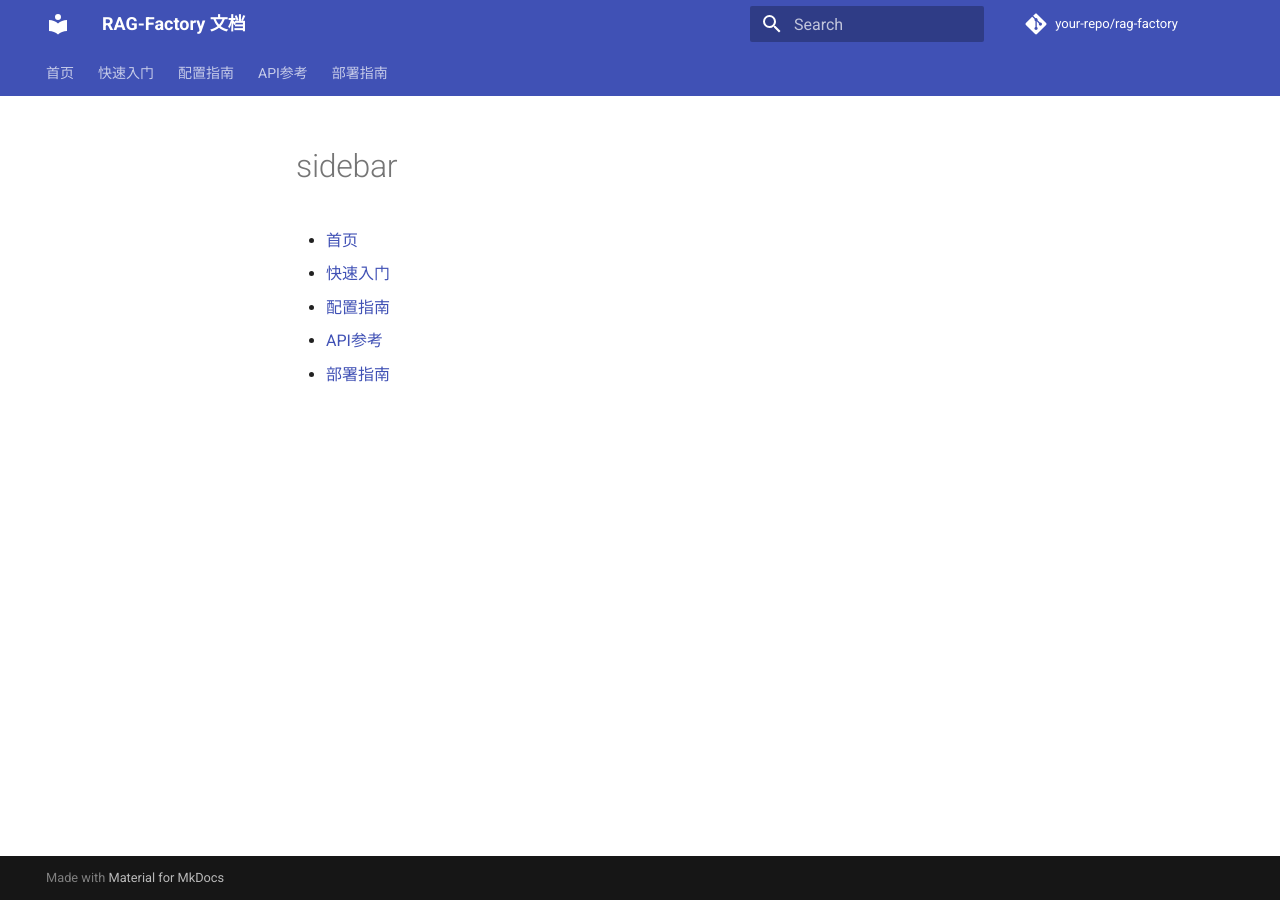
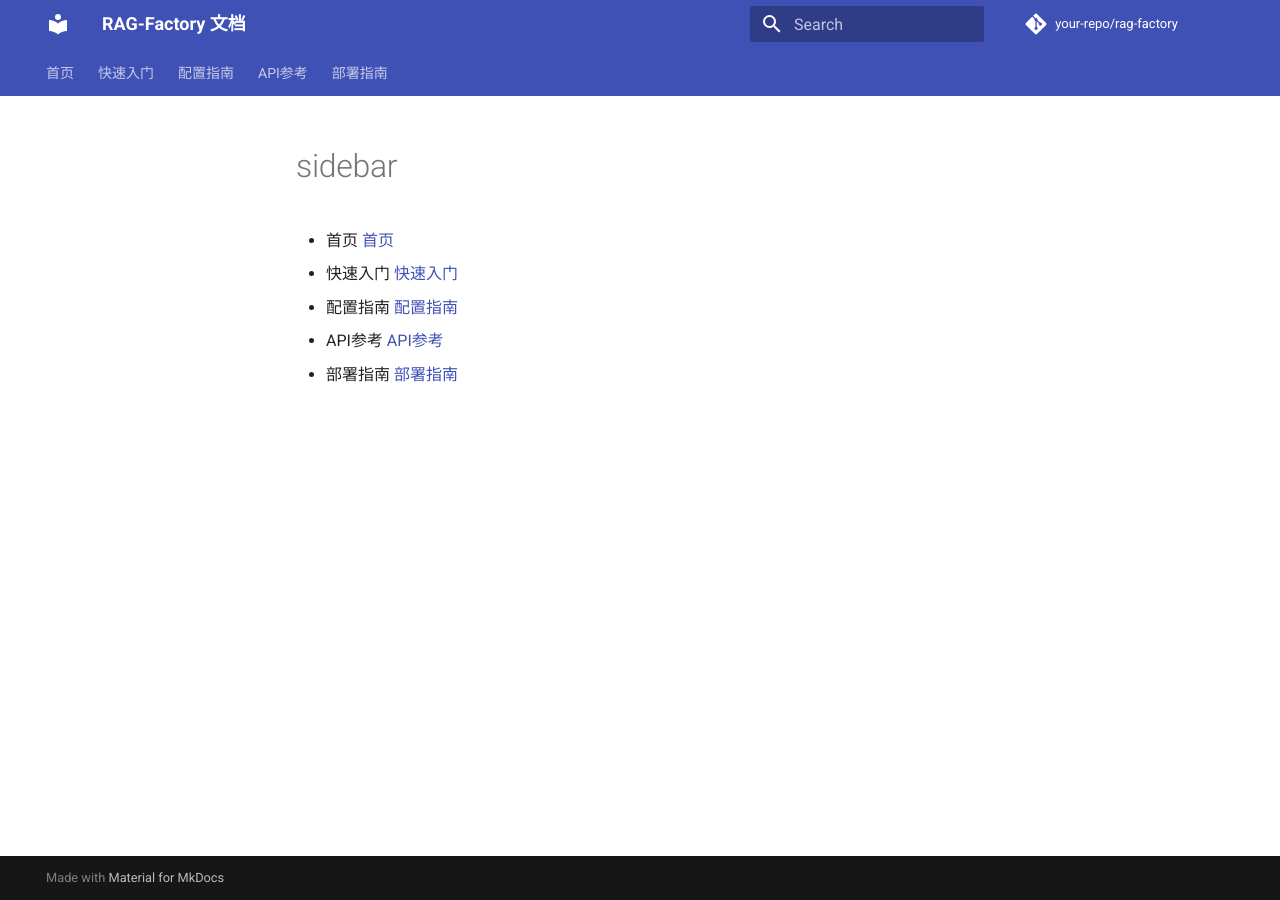
Before and after one commit to DataArcTech/RAG-Factory, an MkDocs documentation site: the page built from docs/_sidebar.md, in a window 1280 px wide. Built offline with MkDocs 1.6.1 and Material for MkDocs 9.7.7, drawn with Linux system fonts in a browser that asks for light colours; comment, search, counter and statistics services are not loaded.

Commit message:
Initial commit

```diff
--- a/docs/_sidebar.md
+++ b/docs/_sidebar.md
@@ -1,5 +1,5 @@
-- [首页](/)
-- [快速入门](quickstart.md)
-- [配置指南](configuration.md)
-- [API参考](api_reference.md)
-- [部署指南](deployment.md)
+- 首页 [首页](/)
+- 快速入门 [快速入门](quickstart.md)
+- 配置指南 [配置指南](configuration.md)
+- API参考 [API参考](api_reference.md)
+- 部署指南 [部署指南](deployment.md)
```
